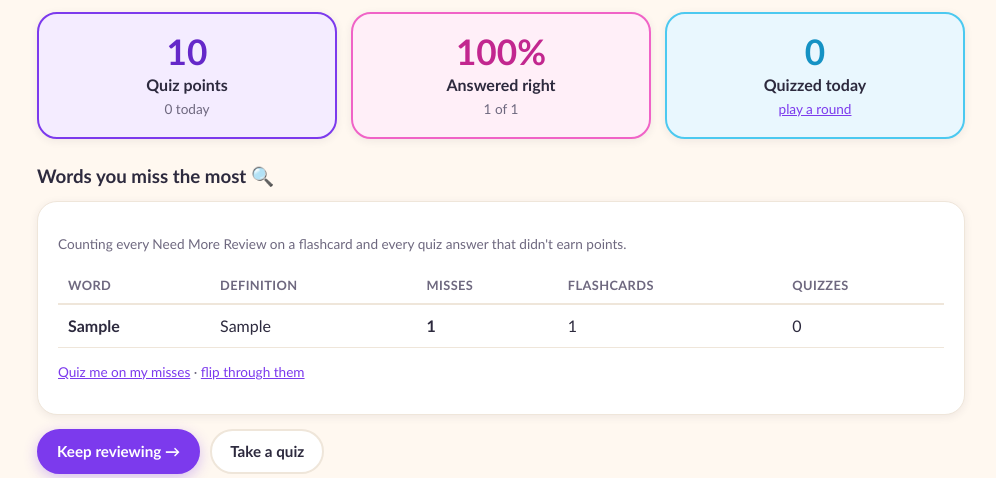
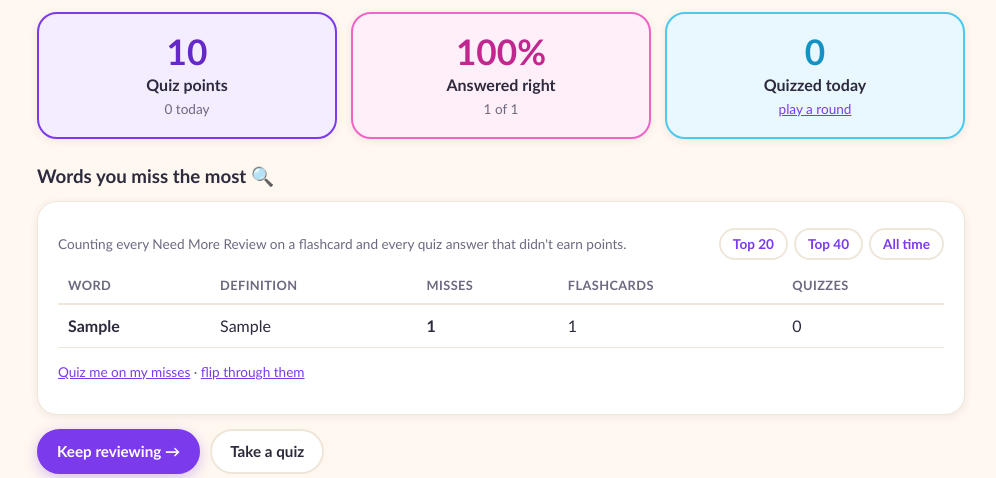
Before and after one commit to FriendlyNeighborhoodHacker/vocab.lillyrosenthal.org, a PHP site: page /progress/index.php in a window 1280 px wide. Shown: the part 432-910 px from the top of the page, without its empty margins (139-1135 px from the left). Run offline with PHP 8.4, Linux system fonts and the light colour scheme; the visitor is signed in with stand-in values (Sample User, id 1); data comes from the database, SQL or seed files in the repository; tables that the repository leaves empty hold one stand-in row (values such as "Sample post"); a stand-in replaces the project's code that opens the database connection; some libraries are stand-ins or nearby versions.

Commit message:
show more missed words.

```diff
--- a/www/lib/QuizManagement.php
+++ b/www/lib/QuizManagement.php
@@ -479,9 +479,10 @@ class QuizManagement {
      * every Need More Review click on a flashcard plus every quiz answer that
      * earned nothing (a claimed "right anyway" answer is not a miss). Rows are
      * [id, word, definition, flashcard_misses, quiz_misses, total_misses],
-     * most-missed first; words never missed don't appear.
+     * most-missed first; words never missed don't appear. A null $limit
+     * returns every word ever missed.
      */
-    public static function getMostMissedWordsForUser(int $userId, int $limit = 10): array {
+    public static function getMostMissedWordsForUser(int $userId, ?int $limit = 20): array {
         $sql = 'SELECT w.id, w.word, w.definition,
                        COALESCE(s.needs_review_count, 0) AS flashcard_misses,
                        COALESCE(q.quiz_misses, 0) AS quiz_misses,
@@ -495,13 +496,17 @@ class QuizManagement {
                     GROUP BY word_id
                 ) q ON q.word_id = w.id
                 WHERE COALESCE(s.needs_review_count, 0) + COALESCE(q.quiz_misses, 0) > 0
-                ORDER BY total_misses DESC, w.word ASC
-                LIMIT :lim';
+                ORDER BY total_misses DESC, w.word ASC';
+        if ($limit !== null) {
+            $sql .= ' LIMIT :lim';
+        }
 
         $st = self::pdo()->prepare($sql);
         $st->bindValue(':uid_state', $userId, PDO::PARAM_INT);
         $st->bindValue(':uid_quiz', $userId, PDO::PARAM_INT);
-        $st->bindValue(':lim', max(1, $limit), PDO::PARAM_INT);
+        if ($limit !== null) {
+            $st->bindValue(':lim', max(1, $limit), PDO::PARAM_INT);
+        }
         $st->execute();
 
         return array_map(fn($row) => [
--- a/www/progress/index.php
+++ b/www/progress/index.php
@@ -9,7 +9,17 @@ require_login();
 $me = current_user();
 $stats = FlashcardProgress::getStatsForUser((int)$me['id']);
 $quiz = QuizManagement::getQuizStatsForUser((int)$me['id']);
-$mostMissed = QuizManagement::getMostMissedWordsForUser((int)$me['id']);
+
+// How many most-missed words to show: top 20 (default), top 40, or everything.
+$missedChoices = ['20' => 'Top 20', '40' => 'Top 40', 'all' => 'All time'];
+$missedShown = (string)($_GET['missed'] ?? '20');
+if (!isset($missedChoices[$missedShown])) {
+    $missedShown = '20';
+}
+$mostMissed = QuizManagement::getMostMissedWordsForUser(
+    (int)$me['id'],
+    $missedShown === 'all' ? null : (int)$missedShown
+);
 
 $maxDaily = 0;
 foreach ($stats['daily_reviews'] as $day) {
@@ -92,7 +102,18 @@ header_html('My Stats');
   <?php if (!$mostMissed): ?>
     <p class="small">Nothing missed yet — every flashcard you mark Need More Review and every quiz answer that doesn't land shows up here.</p>
   <?php else: ?>
-    <p class="small">Counting every Need More Review on a flashcard and every quiz answer that didn't earn points.</p>
+    <div class="missed-toolbar">
+      <p class="small">Counting every Need More Review on a flashcard and every quiz answer that didn't earn points.</p>
+      <div class="missed-limit-picks">
+        <?php foreach ($missedChoices as $value => $label): ?>
+          <?php if ($value === $missedShown): ?>
+            <span class="missed-limit-pick active"><?= h($label) ?></span>
+          <?php else: ?>
+            <a class="missed-limit-pick" href="/progress/?missed=<?= h($value) ?>"><?= h($label) ?></a>
+          <?php endif; ?>
+        <?php endforeach; ?>
+      </div>
+    </div>
     <div class="table-scroll">
       <table class="list">
         <thead>
--- a/www/styles.css
+++ b/www/styles.css
@@ -577,6 +577,30 @@ pre.import-example {
 
 .progress-section-head { margin: 26px 0 0; }
 
+.missed-toolbar {
+  display: flex;
+  justify-content: space-between;
+  align-items: baseline;
+  gap: 12px;
+  flex-wrap: wrap;
+}
+.missed-limit-picks { display: flex; gap: 6px; }
+.missed-limit-pick {
+  font-size: 0.85rem;
+  font-weight: 700;
+  padding: 4px 12px;
+  border-radius: 999px;
+  border: 2px solid var(--color-border);
+  background: #fff;
+  text-decoration: none;
+}
+a.missed-limit-pick:hover { border-color: var(--color-primary); }
+.missed-limit-pick.active {
+  border-color: var(--color-primary);
+  background: var(--color-primary-soft);
+  color: var(--color-primary-dark);
+}
+
 .daily-chart {
   display: flex;
   align-items: flex-end;
```
Also changed, not shown: docs/app-spec.md (+3 -2 lines), unit-tests/tests/Unit/QuizManagementTest.php (+4 -0 lines).
